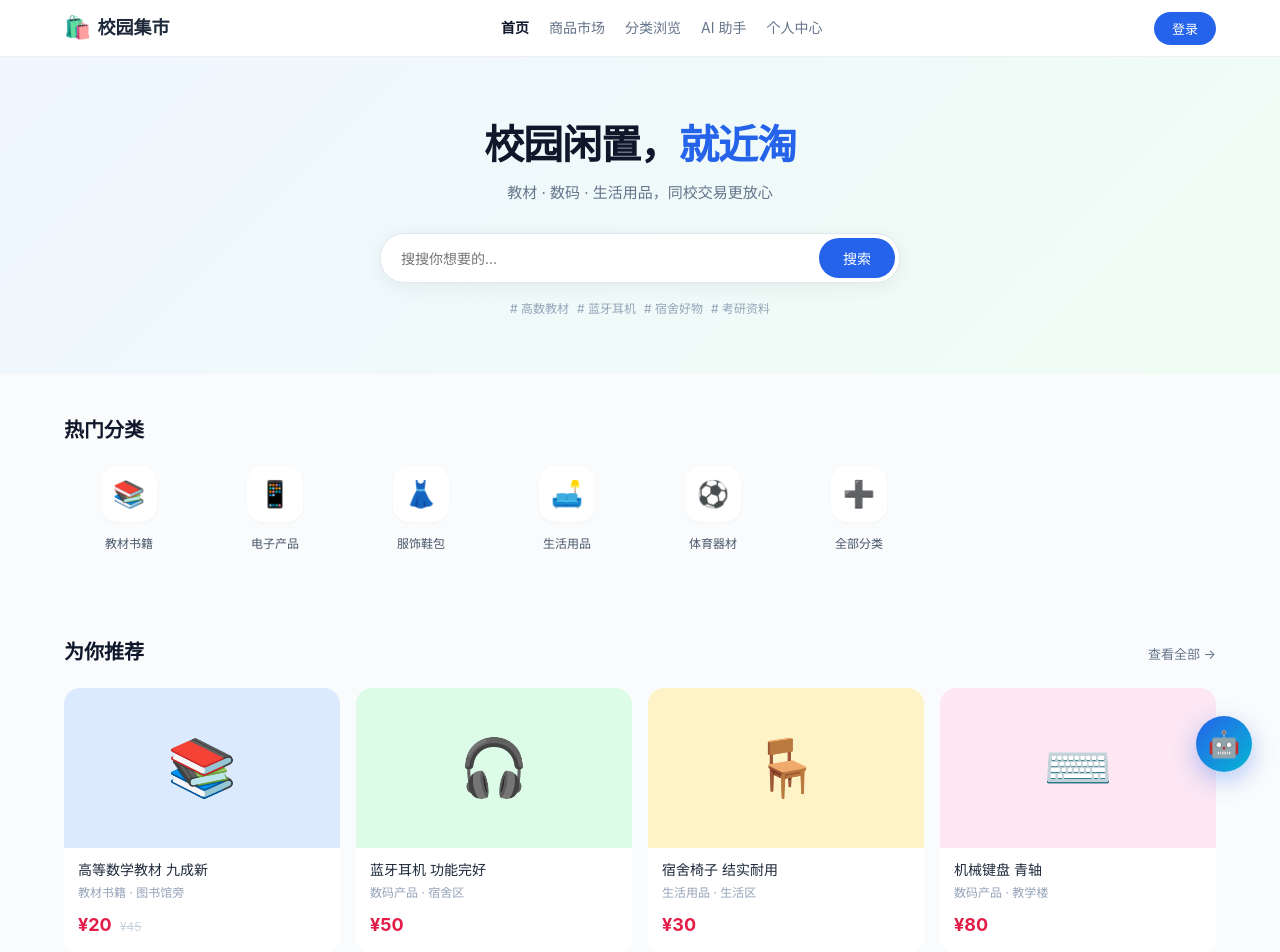
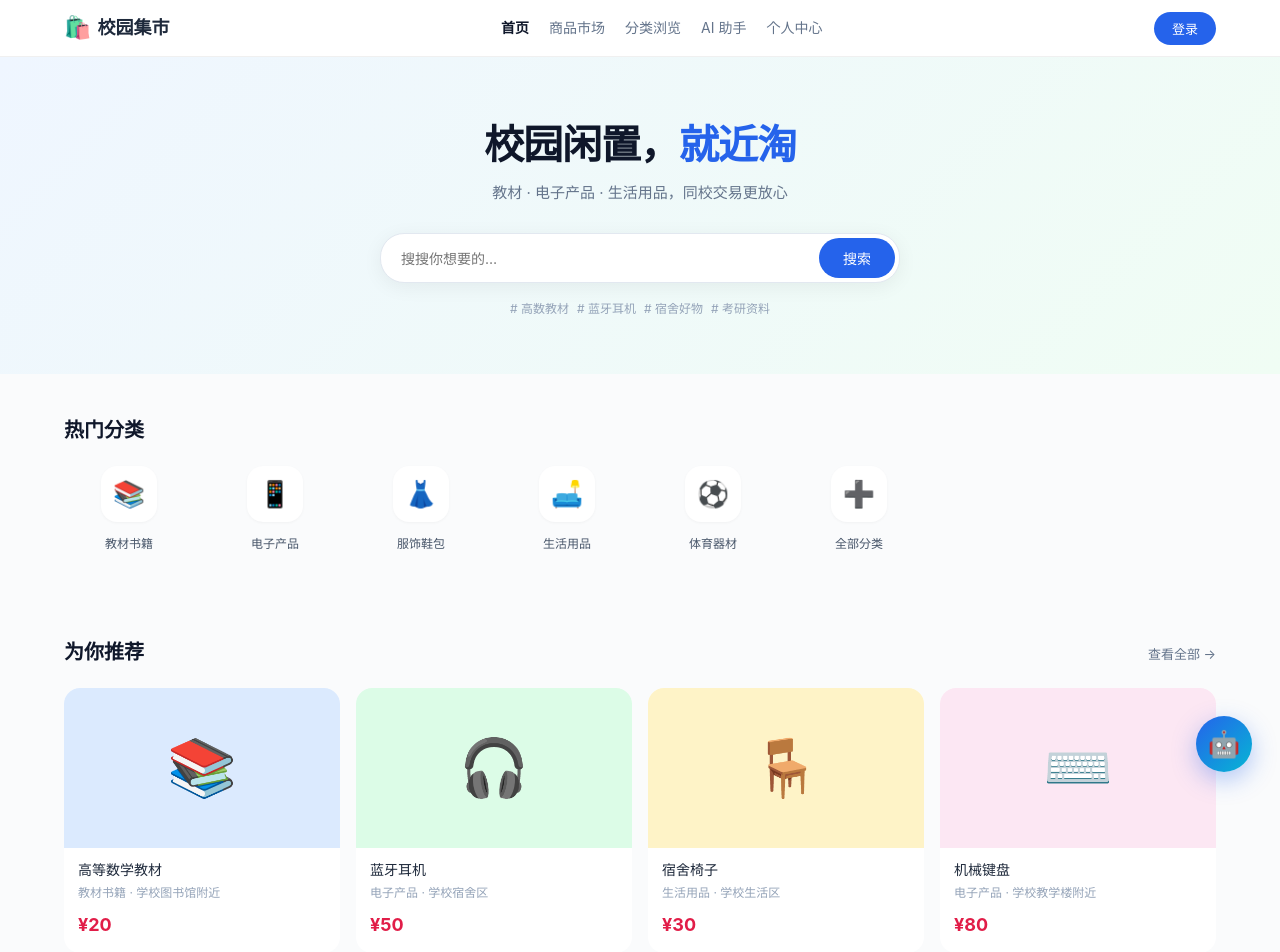
Before and after one commit to idort24/campus-market, a Vue app: page / in a window 1280 px wide. Shown: the top 952 px of the page. Built offline with nearby package versions, Linux system fonts and the light colour scheme.

Commit message:
fix(home): 首页推荐卡片改为读取商品数据源，去掉写死的数码产品文案

```diff
--- a/src/views/CategoryTree.vue
+++ b/src/views/CategoryTree.vue
@@ -43,7 +43,7 @@ function handleNodeClick(data, node) {
   treeKey.value = data.id
 }
 
-// 从根到当前节点的路径，例如：数码产品 / 手机
+// 从根到当前节点的路径，例如：电子产品 / 手机
 function getPath(node) {
   const names = []
   let cur = node
--- a/src/views/Home.vue
+++ b/src/views/Home.vue
@@ -1,12 +1,17 @@
 <script setup>
-import { ref, onMounted } from 'vue'
+import { ref, computed, onMounted } from 'vue'
 import { useRouter } from 'vue-router'
 import { ElMessage } from 'element-plus'
 import NavBar from '../components/NavBar.vue'
 import { ROOT_CATEGORIES } from '../data/categories.js'
+import { productList } from '../data/products.js'
 
 const router = useRouter()
 const search = ref('')
+
+// 首页"为你推荐"取商品列表前 4 条（真实数据源，不再在模板里写死卡片）
+const recommend = computed(() => productList.value.slice(0, 4))
+const REC_BG = ['#dbeafe', '#dcfce7', '#fef3c7', '#fce7f3']
 
 function doSearch() {
   router.push({ path: '/product', query: search.value ? { keyword: search.value } : {} })
@@ -34,7 +39,7 @@ onMounted(() => {
     <section class="hero">
       <div class="hero-inner">
         <h1>校园闲置，<em>就近淘</em></h1>
-        <p class="hero-sub">教材 · 数码 · 生活用品，同校交易更放心</p>
+        <p class="hero-sub">教材 · 电子产品 · 生活用品，同校交易更放心</p>
         <div class="search-bar">
           <input v-model="search" @keyup.enter="doSearch" placeholder="搜搜你想要的…" />
           <button @click="doSearch">搜索</button>
@@ -70,36 +75,17 @@ onMounted(() => {
         <router-link to="/product" class="more-link">查看全部 →</router-link>
       </div>
       <div class="goods-grid">
-        <div class="goods-card" @click="router.push('/product/1')">
-          <div class="goods-img" style="background:#dbeafe">📚</div>
+        <div
+          v-for="(p, i) in recommend"
+          :key="p.id"
+          class="goods-card"
+          @click="router.push(`/product/${p.id}`)"
+        >
+          <div class="goods-img" :style="{ background: REC_BG[i % 4] }">{{ p.icon }}</div>
           <div class="goods-body">
-            <div class="goods-title">高等数学教材 九成新</div>
-            <div class="goods-meta">教材书籍 · 图书馆旁</div>
-            <div class="goods-price">¥20 <del>¥45</del></div>
-          </div>
-        </div>
-        <div class="goods-card" @click="router.push('/product/2')">
-          <div class="goods-img" style="background:#dcfce7">🎧</div>
-          <div class="goods-body">
-            <div class="goods-title">蓝牙耳机 功能完好</div>
-            <div class="goods-meta">数码产品 · 宿舍区</div>
-            <div class="goods-price">¥50</div>
-          </div>
-        </div>
-        <div class="goods-card" @click="router.push('/product/3')">
-          <div class="goods-img" style="background:#fef3c7">🪑</div>
-          <div class="goods-body">
-            <div class="goods-title">宿舍椅子 结实耐用</div>
-            <div class="goods-meta">生活用品 · 生活区</div>
-            <div class="goods-price">¥30</div>
-          </div>
-        </div>
-        <div class="goods-card" @click="router.push('/product/4')">
-          <div class="goods-img" style="background:#fce7f3">⌨️</div>
-          <div class="goods-body">
-            <div class="goods-title">机械键盘 青轴</div>
-            <div class="goods-meta">数码产品 · 教学楼</div>
-            <div class="goods-price">¥80</div>
+            <div class="goods-title">{{ p.name }}</div>
+            <div class="goods-meta">{{ p.category }} · {{ p.location }}</div>
+            <div class="goods-price">¥{{ p.price }}</div>
           </div>
         </div>
       </div>
```
